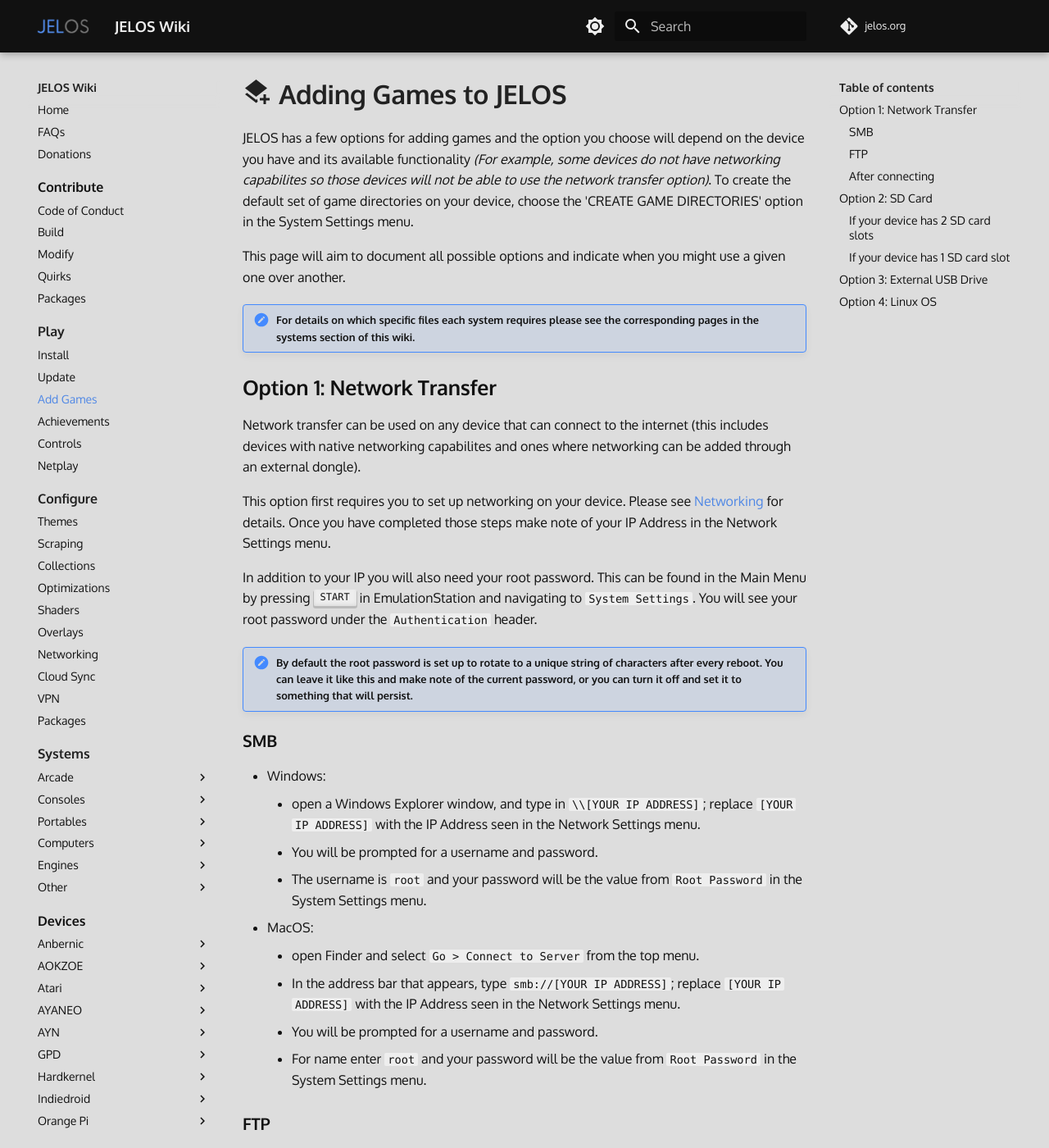
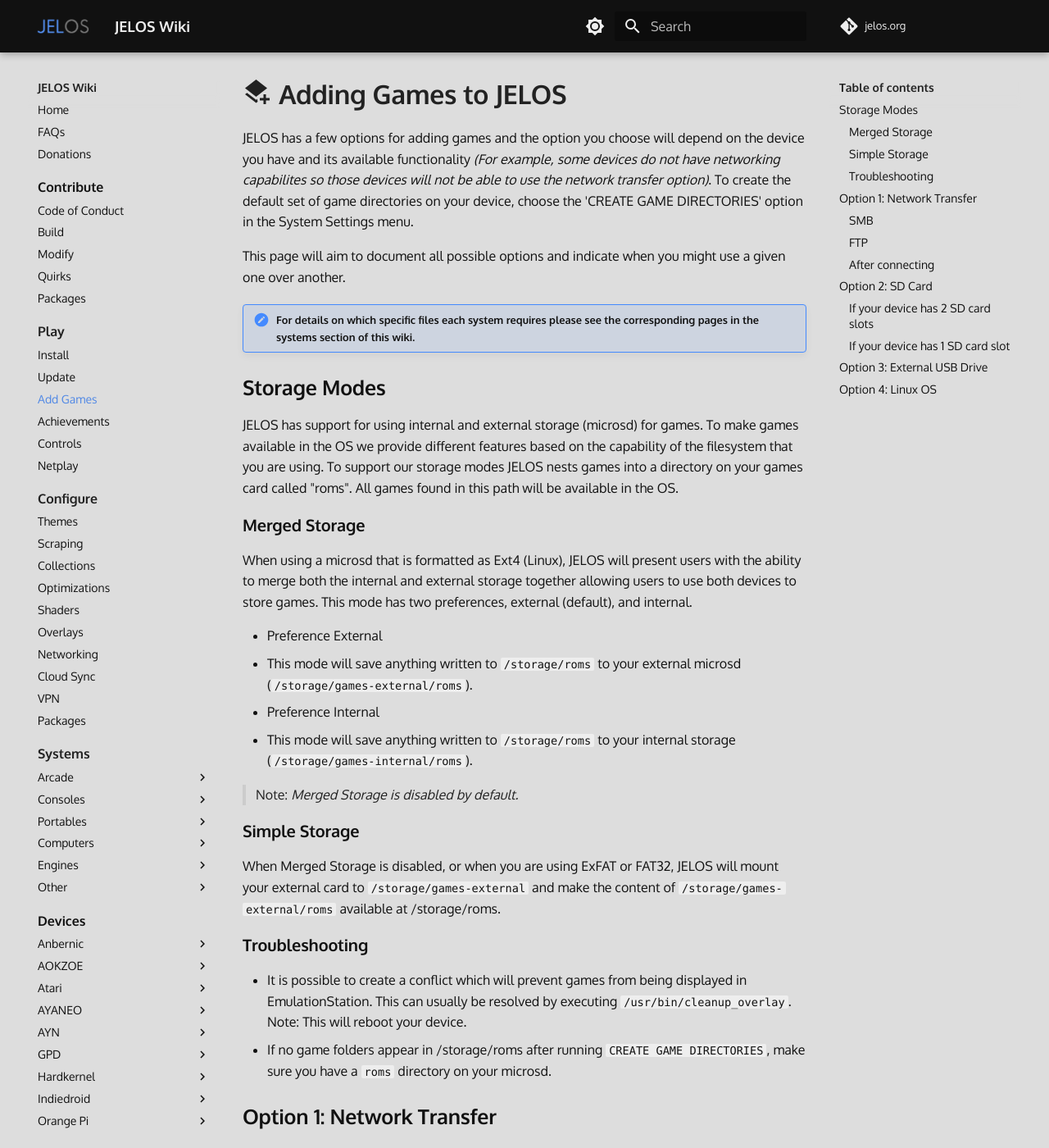
Before and after one commit to wbrawner/jelos.org, an MkDocs documentation site: the page built from docs/play/add-games.md, in a window 1280 px wide and 1400 px high. Shown: the whole window at 82% size. Built offline with MkDocs 1.6.1 and Material for MkDocs 9.7.7, drawn with Linux system fonts in a browser that asks for light colours; some web fonts are replaced; comment, search, counter and statistics services are not loaded.

Commit message:
Document merged storage, simple storage changes, and basic troubleshooting steps.

```diff
--- a/docs/play/add-games.md
+++ b/docs/play/add-games.md
@@ -5,6 +5,30 @@
 This page will aim to document all possible options and indicate when you might use a given one over another.
 
 !!! note "For details on which specific files each system requires please see the corresponding pages in the systems section of this wiki."
+
+## Storage Modes
+
+JELOS has support for using internal and external storage (microsd) for games.  To make games available in the OS we provide different features based on the capability of the filesystem that you are using.  To support our storage modes JELOS nests games into a directory on your games card called "roms".  All games found in this path will be available in the OS.
+
+### Merged Storage
+
+When using a microsd that is formatted as Ext4 (Linux), JELOS will present users with the ability to merge both the internal and external storage together allowing users to use both devices to store games.  This mode has two preferences, external (default), and internal.
+
+* Preference External
+  * This mode will save anything written to `/storage/roms` to your external microsd (`/storage/games-external/roms`).
+* Preference Internal
+  * This mode will save anything written to `/storage/roms` to your internal storage (`/storage/games-internal/roms`).
+
+> Note: *Merged Storage is disabled by default.*
+
+### Simple Storage
+
+When Merged Storage is disabled, or when you are using ExFAT or FAT32, JELOS will mount your external card to `/storage/games-external` and make the content of `/storage/games-external/roms` available at /storage/roms.
+
+### Troubleshooting
+
+* It is possible to create a conflict which will prevent games from being displayed in EmulationStation.  This can usually be resolved by executing `/usr/bin/cleanup_overlay`.  Note: This will reboot your device.
+* If no game folders appear in /storage/roms after running `CREATE GAME DIRECTORIES`, make sure you have a `roms` directory on your microsd.
 
 ## Option 1: Network Transfer
 
```
